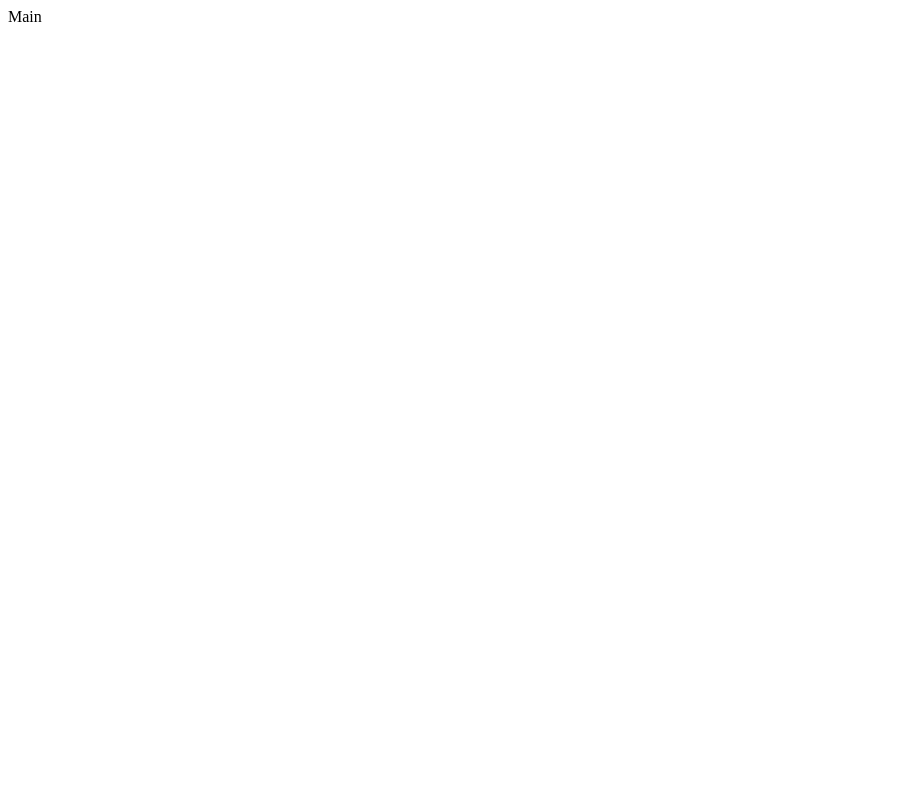
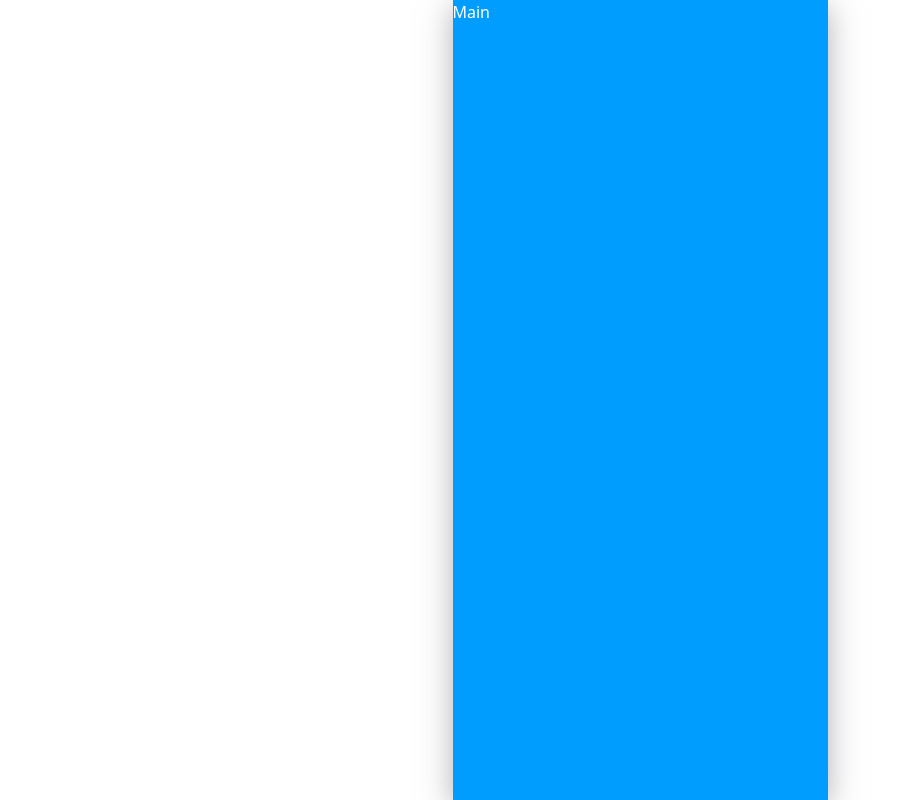
Before and after one commit to seung-heee/hola, a React (Create React App) app: page / in a window 1280 px wide. Shown: the whole page, without its empty margins (0-899 px from the left). Built offline with nearby package versions, Linux system fonts and the light colour scheme.

Commit message:
Design : Add tailwind / UI container size

```diff
--- a/package.json
+++ b/package.json
@@ -35,5 +35,8 @@
       "last 1 firefox version",
       "last 1 safari version"
     ]
+  },
+  "devDependencies": {
+    "tailwindcss": "^3.4.1"
   }
 }
--- a/src/App.js
+++ b/src/App.js
@@ -6,6 +6,7 @@ import StageProgram from "./pages/StageProgram";
 import CollegeRecreation from "./pages/CollegeRecreation";
 import SnsEvent from "./pages/SnsEvent";
 import About from "./pages/About";
+import './css/styles.css';
 
 function App() {
   return (
--- /dev/null
+++ b/src/css/styles.css
@@ -0,0 +1,50 @@
+@tailwind base;
+@tailwind components;
+@tailwind utilities;
+@font-face {
+    font-family: 'RixInooAriDuriR';
+    src: url('https://cdn.jsdelivr.net/gh/projectnoonnu/noonfonts_2207-01@1.0/RixInooAriDuriR.woff2') format('woff2');
+    font-weight: normal;
+    font-style: normal;
+}
+
+@media (min-width: 375px) {
+    .App,
+    .Navbar {
+        width: 375px;
+    }
+}
+
+@media (max-width:500px) {
+    .App,
+    .Navbar {
+        width: 100vw;
+    }
+}
+
+#root {
+    box-shadow: rgba(100, 100, 111, 0.5) 0px 7px 29px 0px;
+}
+
+.titleFont {
+    font-family: 'RixInooAriDuriR';
+}
+
+.App {
+    min-height: 100vh;
+    background-color: #009DFF;
+    /* background-image: url('../public/img/background.png'); */
+    background-position: center;
+    background-size: contain;
+    background-repeat: no-repeat;
+    color: white;
+}
+
+body {
+    display: flex;
+    justify-content: center;
+    align-items: center;
+    /* font-family: 'SF_HailSnow'; */
+    min-height: 100vh;
+    margin: 0;
+}
--- /dev/null
+++ b/tailwind.config.js
@@ -0,0 +1,8 @@
+/** @type {import('tailwindcss').Config} */
+module.exports = {
+  content: ["./src/**/*.{html,js}"],
+  theme: {
+    extend: {},
+  },
+  plugins: [],
+}
```
Also changed, not shown: 1 other file (tests, documents, lock files or other folders).
